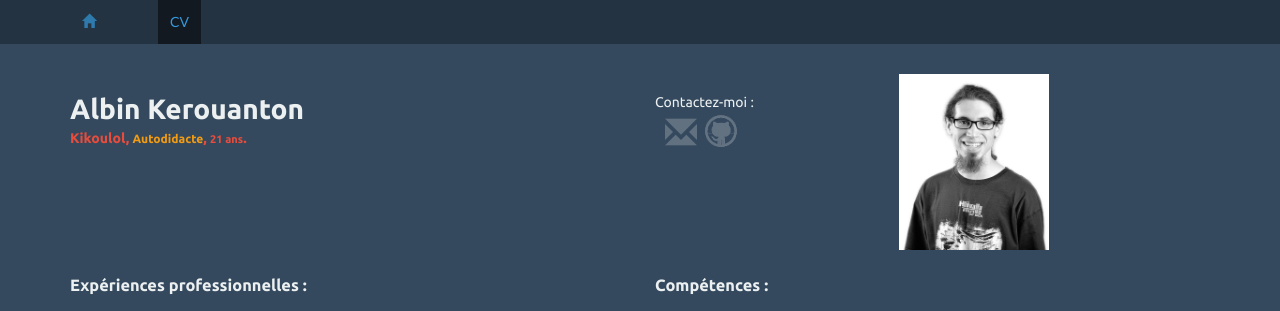
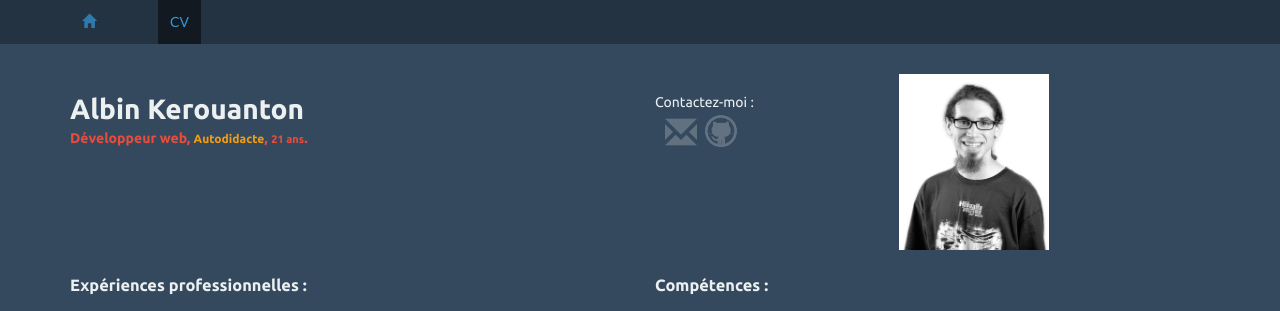
Before and after one commit to NiR-/akerouanton-name, a Jekyll site: the page built from cv.html, in a window 1280 px wide. Shown: the top 311 px of the page. Built offline with Jekyll 4.4.1, drawn with Linux system fonts in a browser that asks for light colours; Markdown is read by kramdown in place of the engine named in the settings.

Commit message:
Revert kikoulol

```diff
--- a/cv.html
+++ b/cv.html
@@ -10,7 +10,7 @@ menu_item: cv
 		<div class="jumbotron">
 			<h1>Albin Kerouanton</h1>
 
-			<p>Kikoulol, <span class="small">Autodidacte</span>, <span class="smaller">21 ans</span>.</p>
+			<p>Développeur web, <span class="small">Autodidacte</span>, <span class="smaller">21 ans</span>.</p>
 		</div>
 	</div>
 	<div class="intro2">
```
